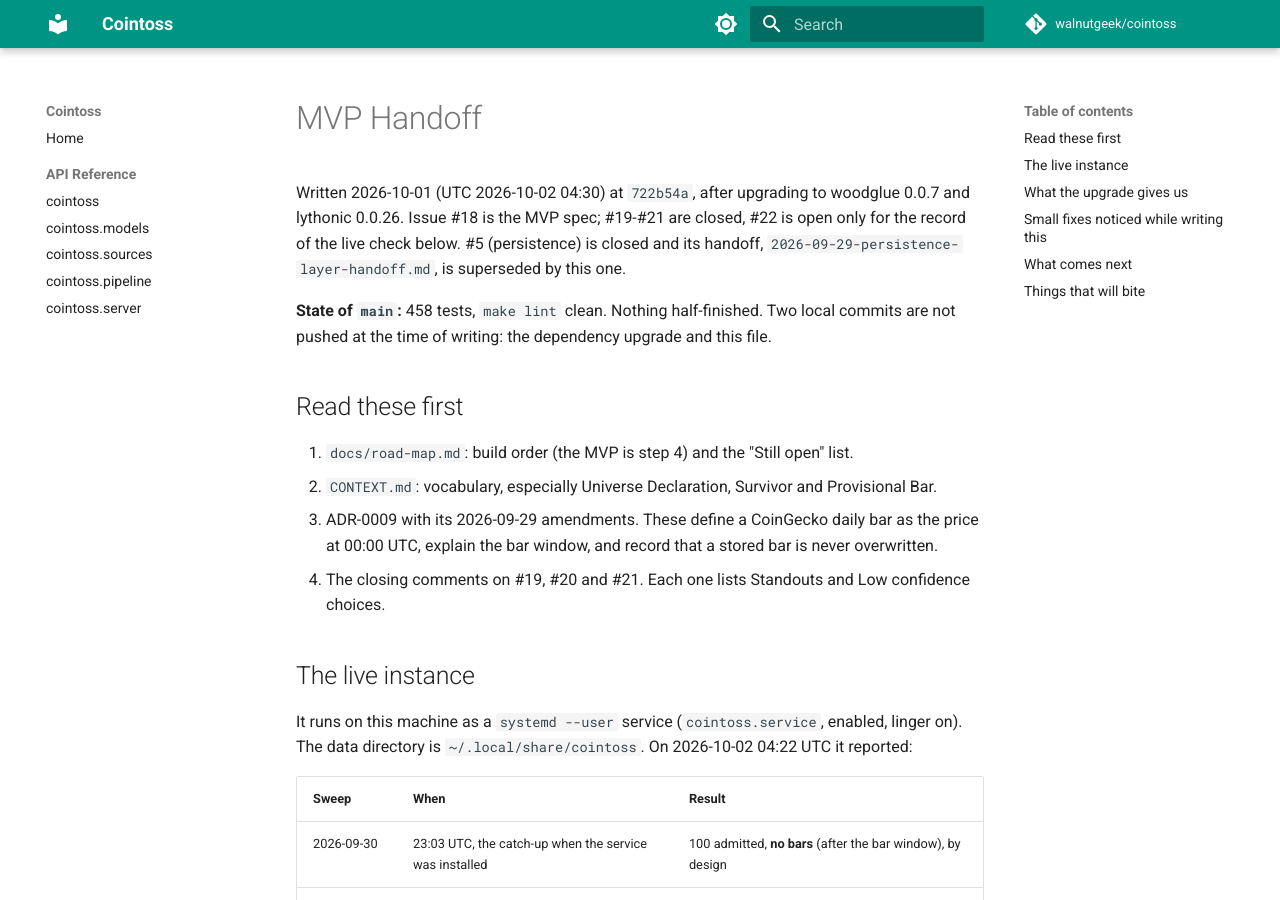
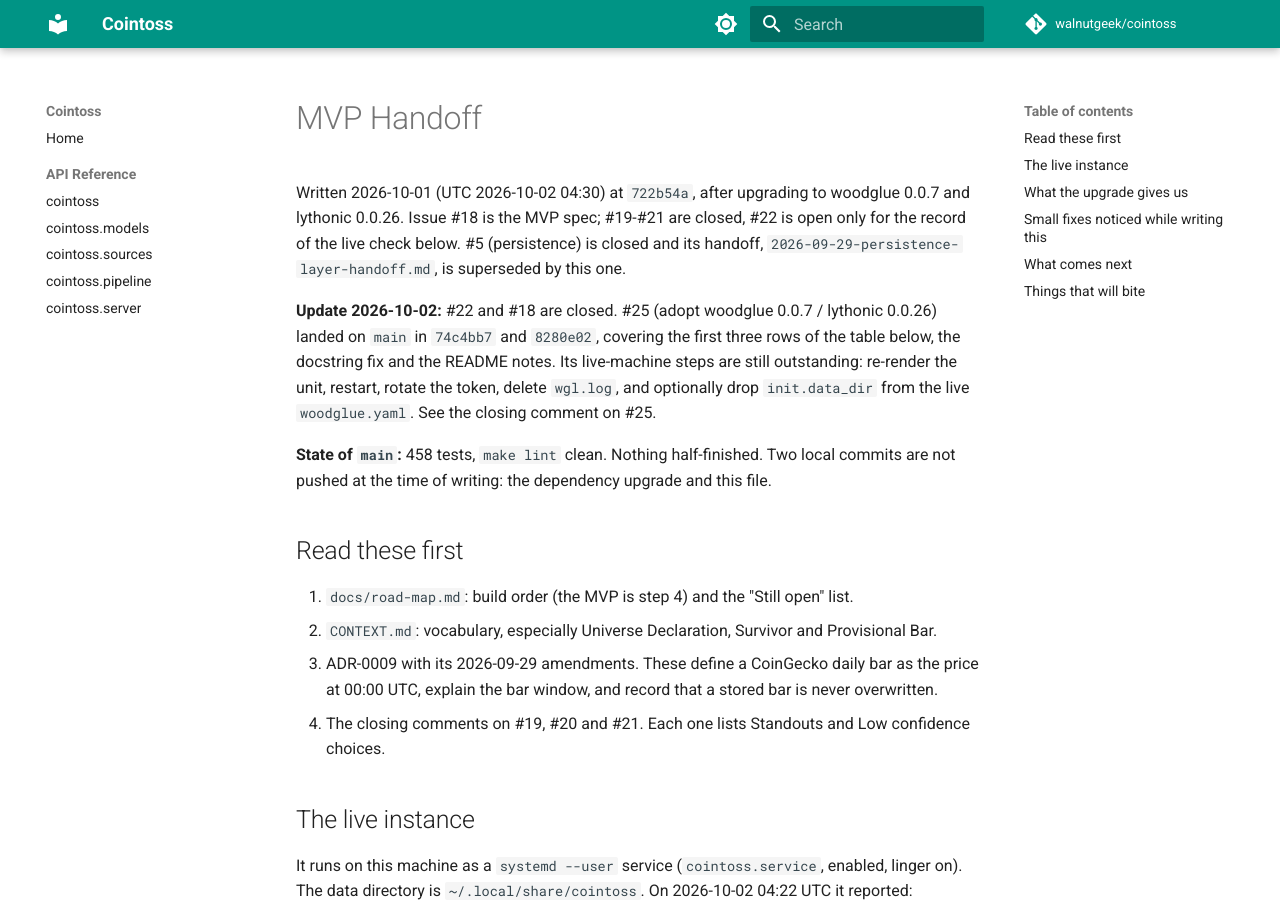
Before and after one commit to walnutgeek/cointoss, an MkDocs documentation site: the page built from docs/superpowers/plans/2026-10-01-mvp-handoff.md, in a window 1280 px wide and 900 px high. Built offline with MkDocs 1.6.1 and Material for MkDocs 9.7.7, drawn with Linux system fonts in a browser that asks for light colours; comment, search, counter and statistics services are not loaded.

Commit message:
docs: mark the MVP done and record #25 in the handoff
Co-Authored-By: Claude Opus 5.5 <noreply@anthropic.com>

```diff
--- a/docs/superpowers/plans/2026-10-01-mvp-handoff.md
+++ b/docs/superpowers/plans/2026-10-01-mvp-handoff.md
@@ -4,6 +4,12 @@ Written 2026-10-01 (UTC 2026-10-02 04:30) at `722b54a`, after upgrading to woodg
 lythonic 0.0.26. Issue #18 is the MVP spec; #19-#21 are closed, #22 is open only for the record
 of the live check below. #5 (persistence) is closed and its handoff,
 `2026-09-29-persistence-layer-handoff.md`, is superseded by this one.
+
+**Update 2026-10-02:** #22 and #18 are closed. #25 (adopt woodglue 0.0.7 / lythonic 0.0.26) landed
+on `main` in `74c4bb7` and `8280e02`, covering the first three rows of the table below, the
+docstring fix and the README notes. Its live-machine steps are still outstanding: re-render the
+unit, restart, rotate the token, delete `wgl.log`, and optionally drop `init.data_dir` from the
+live `woodglue.yaml`. See the closing comment on #25.
 
 **State of `main`:** 458 tests, `make lint` clean. Nothing half-finished. Two local commits are
 not pushed at the time of writing: the dependency upgrade and this file.
```
Also changed, not shown: docs/road-map.md (+1 -1 lines).
